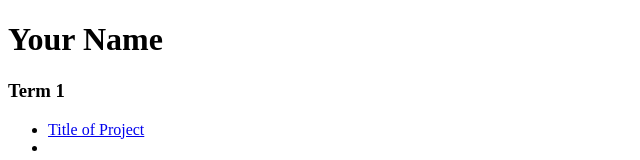
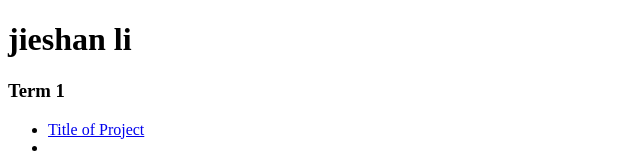
Before and after one commit to jieshan123/wcc-portfolio, a plain HTML site: page index.html in a window 1280 px wide. Shown: the top 160 px of the page, without its empty margins (0-640 px from the left). Drawn offline with Linux system fonts and the light colour scheme.

Commit message:
changed name to "jieshan li"

```diff
--- a/index.html
+++ b/index.html
@@ -11,7 +11,7 @@
         <!--This week we are keeping things very simple, please do not add anything extra, no CSS styling etc.-->
 
         <!--Change to your full name below-->
-        <h1>Your Name</h1>
+        <h1>jieshan li</h1>
 
         <h3>Term 1</h3>
 
```
